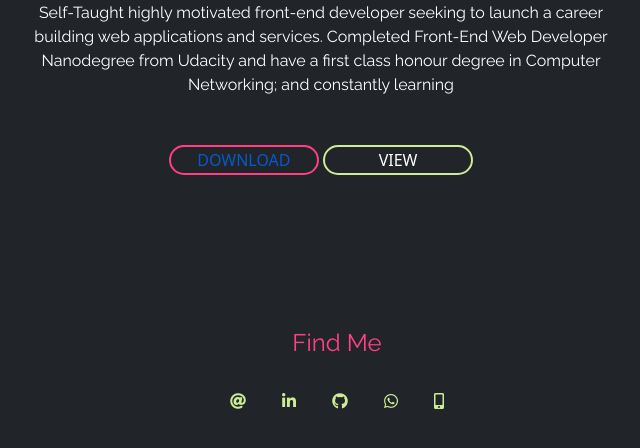
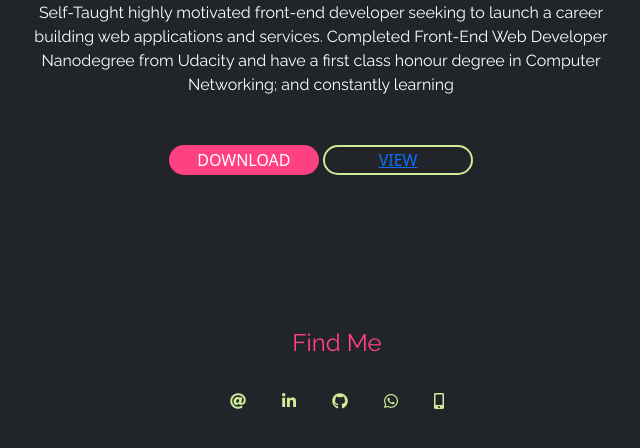
Before and after one commit to miraEbrahim/miraEbrahim.github.io, a website: page index.html in a window 1280 px wide. In both pictures the pointer is over the button "DOWNLOAD". Shown: the part 292-740 px from the top of the page, without its empty margins (319-959 px from the left). Drawn offline with nearby package versions, Linux system fonts and the light colour scheme.

Commit message:
Update style.css

```diff
--- a/css/style.css
+++ b/css/style.css
@@ -121,13 +121,20 @@ ul {
     color: #CEEC97;
 }
 
-.secondary-btn:hover .primary-btn:hover{
-    border-color: #fff;
+.primary-btn:hover{
+    border-color: #ff4081;
+    background-color: #ff4081;
+    color:#fff;
+}
+
+.secondary-btn:hover {
+    border-color: #CEEC97;
+    background-color: #CEEC97;
     color:#fff;
 }
 
 
-.secondary-btn a, .primary-btn a {
+.secondary-btn:hover a, .primary-btn:hover a {
     text-decoration: none;
     color: #fff;
 }
```
